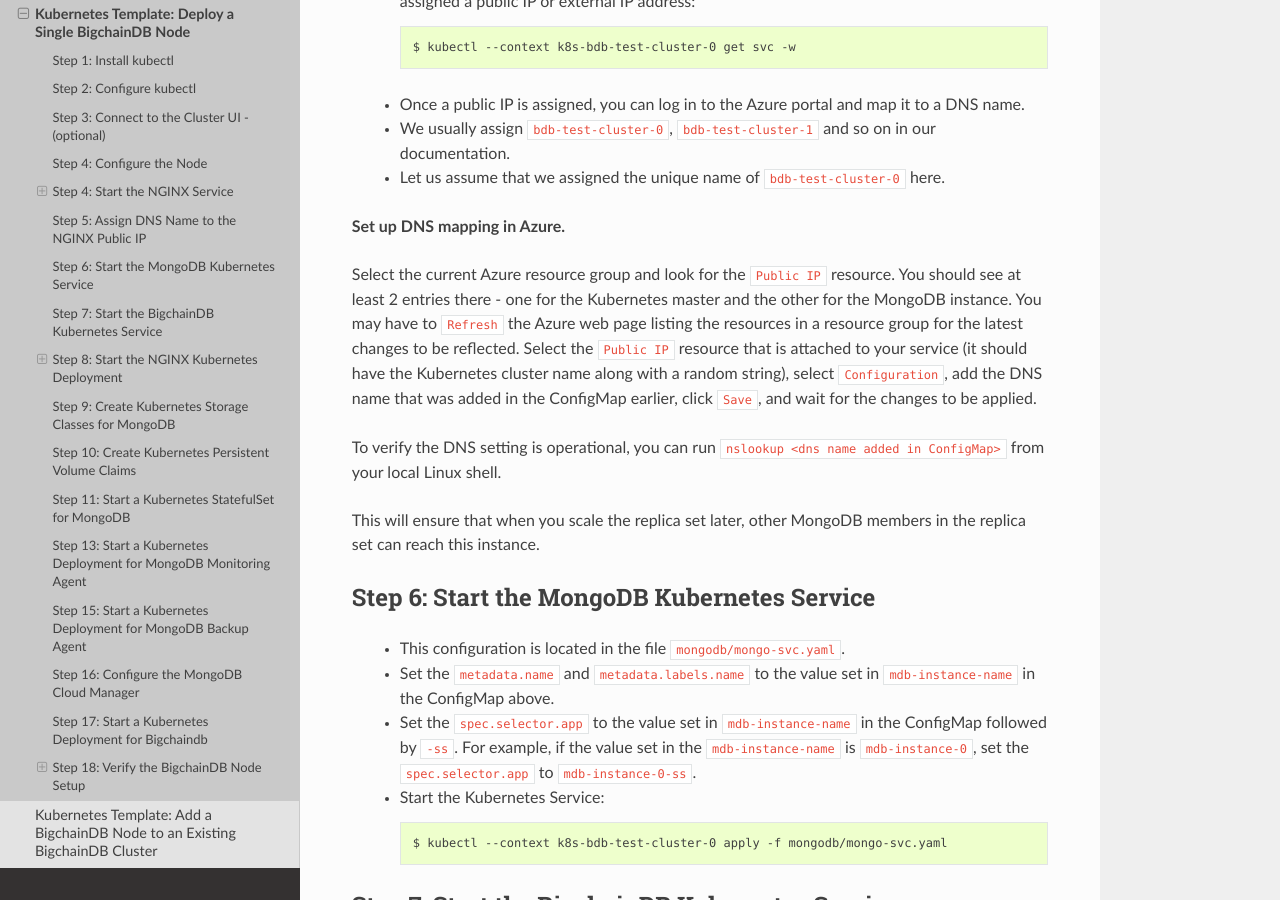
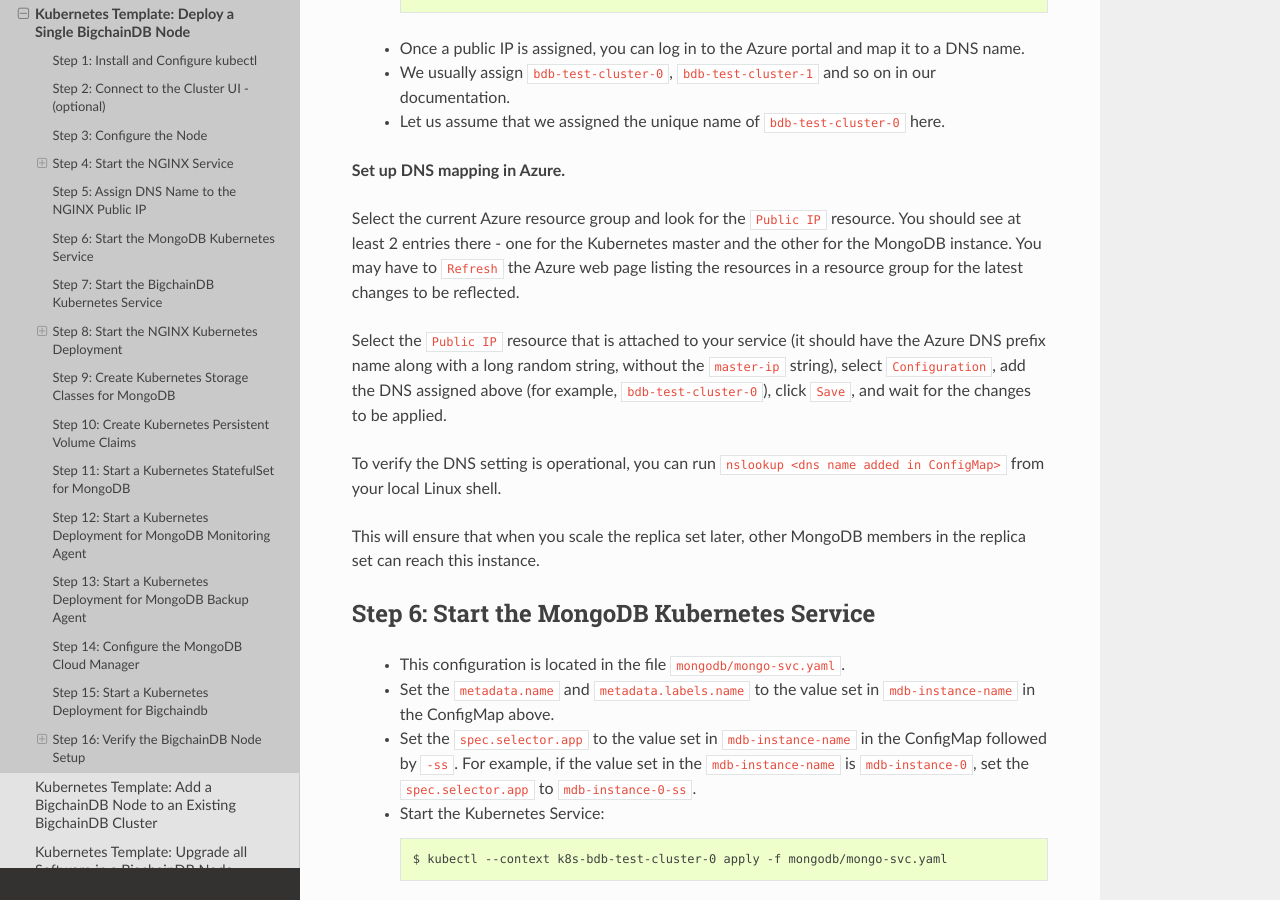
Before and after one commit to bigchaindb/bigchaindb, a Sphinx documentation site: the page built from docs/server/source/cloud-deployment-templates/node-on-kubernetes.rst, in a window 1280 px wide and 900 px high, scrolled down 2580 px. Built offline with Sphinx 7.4.7 and the Read the Docs theme 2.0.0, drawn with Linux system fonts in a browser that asks for light colours; pages that are not in the unit, such as notebooks, are missing from menus; some of the changed text lies outside the part shown.

Commit message:
Changes as per @ttmc's comments - Renumbered steps in documentation - Clarification on DNS prefix name - Removed redundant port mappint in nginx-svc.yaml file

```diff
--- a/docs/server/source/cloud-deployment-templates/add-node-on-kubernetes.rst
+++ b/docs/server/source/cloud-deployment-templates/add-node-on-kubernetes.rst
@@ -73,7 +73,7 @@
 
 1. :ref:`Add Storage Classes <Step 9: Create Kubernetes Storage Classes for MongoDB>`.
 2. :ref:`Add Persistent Volume Claims <Step 10: Create Kubernetes Persistent Volume Claims>`.
-3. :ref:`Create the Config Map <Step 4: Configure the Node>`.
+3. :ref:`Create the Config Map <Step 3: Configure the Node>`.
 4. :ref:`Run MongoDB instance <Step 11: Start a Kubernetes StatefulSet for MongoDB>`.
 
 
@@ -173,5 +173,5 @@
 Step 8: Test Your New BigchainDB Node
 -------------------------------------
 
-Please refer to the testing steps :ref:`here <Step 18: Verify the BigchainDB
+Please refer to the testing steps :ref:`here <Step 16: Verify the BigchainDB
 Node Setup>` to verify that your new BigchainDB node is working as expected.
--- a/docs/server/source/cloud-deployment-templates/node-on-kubernetes.rst
+++ b/docs/server/source/cloud-deployment-templates/node-on-kubernetes.rst
@@ -18,17 +18,14 @@
 cluster is using.
 
 
-Step 1: Install kubectl
------------------------
+Step 1: Install and Configure kubectl
+-------------------------------------
 
 kubectl is the Kubernetes CLI.
 If you don't already have it installed,
 then see the `Kubernetes docs to install it
 <https://kubernetes.io/docs/user-guide/prereqs/>`_.
 
-
-Step 2: Configure kubectl
--------------------------
 
 The default location of the kubectl configuration file is ``~/.kube/config``.
 If you don't have that file, then you need to get it.
@@ -75,7 +72,7 @@
      $ kubectl --context k8s-bdb-test-cluster-0 proxy -p 8001
 
 
-Step 4: Configure the Node
+Step 3: Configure the Node
 --------------------------
 
   * You need to have all the information :ref:`listed here <Things Each Node Operator Must Do>`.
@@ -172,10 +169,12 @@
 master and the other for the MongoDB instance. You may have to ``Refresh`` the
 Azure web page listing the resources in a resource group for the latest
 changes to be reflected.
+
 Select the ``Public IP`` resource that is attached to your service (it should
-have the Kubernetes cluster name along with a random string),
-select ``Configuration``, add the DNS name that was added in the
-ConfigMap earlier, click ``Save``, and wait for the changes to be applied.
+have the Azure DNS prefix name along with a long random string, without the
+``master-ip`` string), select ``Configuration``, add the DNS assigned above
+(for example, ``bdb-test-cluster-0``), click ``Save``, and wait for the
+changes to be applied.
 
 To verify the DNS setting is operational, you can run ``nslookup <dns
 name added in ConfigMap>`` from your local Linux shell.
@@ -469,7 +468,7 @@
        $ kubectl --context k8s-bdb-test-cluster-0 apply -f mongodb/mongo-ss.yaml
 
 
-Step 13: Start a Kubernetes Deployment for MongoDB Monitoring Agent
+Step 12: Start a Kubernetes Deployment for MongoDB Monitoring Agent
 -------------------------------------------------------------------
 
   * This configuration is located in the file
@@ -511,7 +510,7 @@
        $ kubectl --context k8s-bdb-test-cluster-0 apply -f mongodb-backup-agent/mongo-backup-dep.yaml
 
 
-Step 16: Configure the MongoDB Cloud Manager
+Step 14: Configure the MongoDB Cloud Manager
 --------------------------------------------
 
   * Refer the
@@ -520,7 +519,7 @@
     monitoring and backup.
 
 
-Step 17: Start a Kubernetes Deployment for Bigchaindb
+Step 15: Start a Kubernetes Deployment for Bigchaindb
 -----------------------------------------------------
 
   * This configuration is located in the file
@@ -560,10 +559,10 @@
   * You can check its status using the command ``kubectl get deploy -w``
 
 
-Step 18: Verify the BigchainDB Node Setup
+Step 16: Verify the BigchainDB Node Setup
 -----------------------------------------
 
-Step 18.1: Testing Internally
+Step 16.1: Testing Internally
 ^^^^^^^^^^^^^^^^^^^^^^^^^^^^^
 
 Run a container that provides utilities like ``nslookup``, ``curl`` and ``dig``
@@ -652,7 +651,7 @@
   * Send some transactions to BigchainDB and verify it's up and running!
 
 
-Step 18.2: Testing Externally
+Step 16.2: Testing Externally
 ^^^^^^^^^^^^^^^^^^^^^^^^^^^^^
 
 Try to access the ``<dns/ip of your exposed bigchaindb service endpoint>:80``
```
Also changed, not shown: other parts of docs/server/source/cloud-deployment-templates/node-on-kubernetes.rst (+2 -2 lines), 1 other file.
